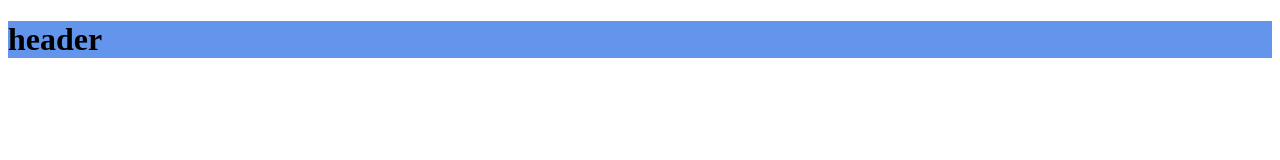
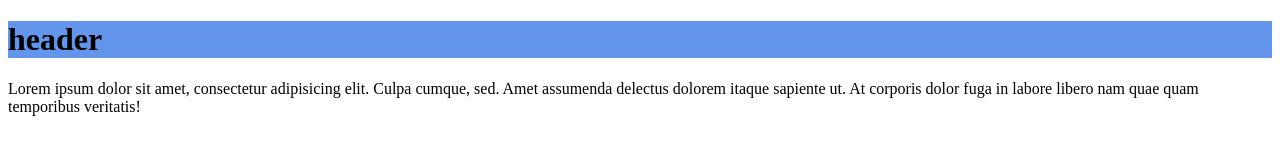
Before and after one commit to Imanbeq/10.02, a plain HTML site: page index.html in a window 1280 px wide. Drawn offline with Linux system fonts and the light colour scheme.

Commit message:
feat: added content

```diff
--- a/index.html
+++ b/index.html
@@ -12,5 +12,8 @@
     <header>
         <h1>header</h1>
     </header>
+    <div class="content">
+        <p>Lorem ipsum dolor sit amet, consectetur adipisicing elit. Culpa cumque, sed. Amet assumenda delectus dolorem itaque sapiente ut. At corporis dolor fuga in labore libero nam quae quam temporibus veritatis!</p>
+    </div>
 </body>
 </html>
```
